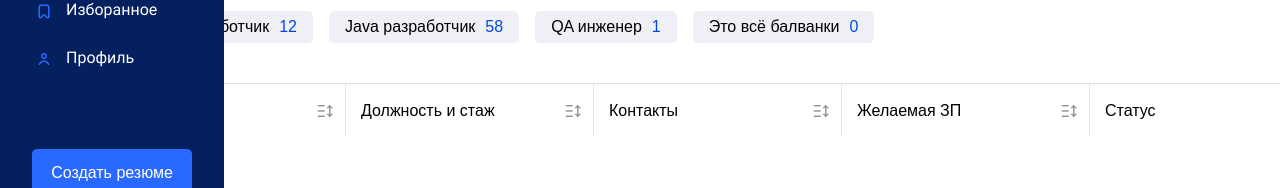
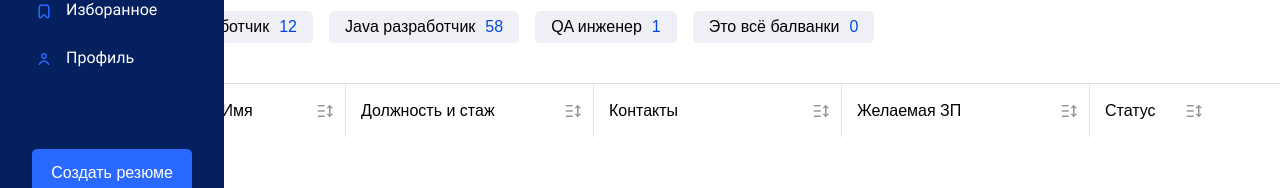
Before and after one commit to AndrewRusanov/AISv2, a React (Create React App) app: page / in a window 1280 px wide. Shown: the part 155-343 px from the top of the page. Built offline with nearby package versions, Linux system fonts and the light colour scheme.

Commit message:
feat: add header and filterList

```diff
--- a/src/components/main/content/resumeList/FilterLsit/__item/FilterListItem.module.css
+++ b/src/components/main/content/resumeList/FilterLsit/__item/FilterListItem.module.css
@@ -59,11 +59,10 @@
   flex-grow: 1.12;
 }
 
-/* .filteritem:first-of-type .filteritem__text {
-    padding-left: calc(50%);
-  }
+.filteritem:first-of-type .filteritem__text {
+  padding-left: calc(50%);
+}
 
-  .filteritem:last-of-type .filteritem__image {
-    padding-right: calc(50%);
-  }
-   */
+.filteritem:last-of-type .filteritem__image {
+  padding-right: calc(50%);
+}
```
